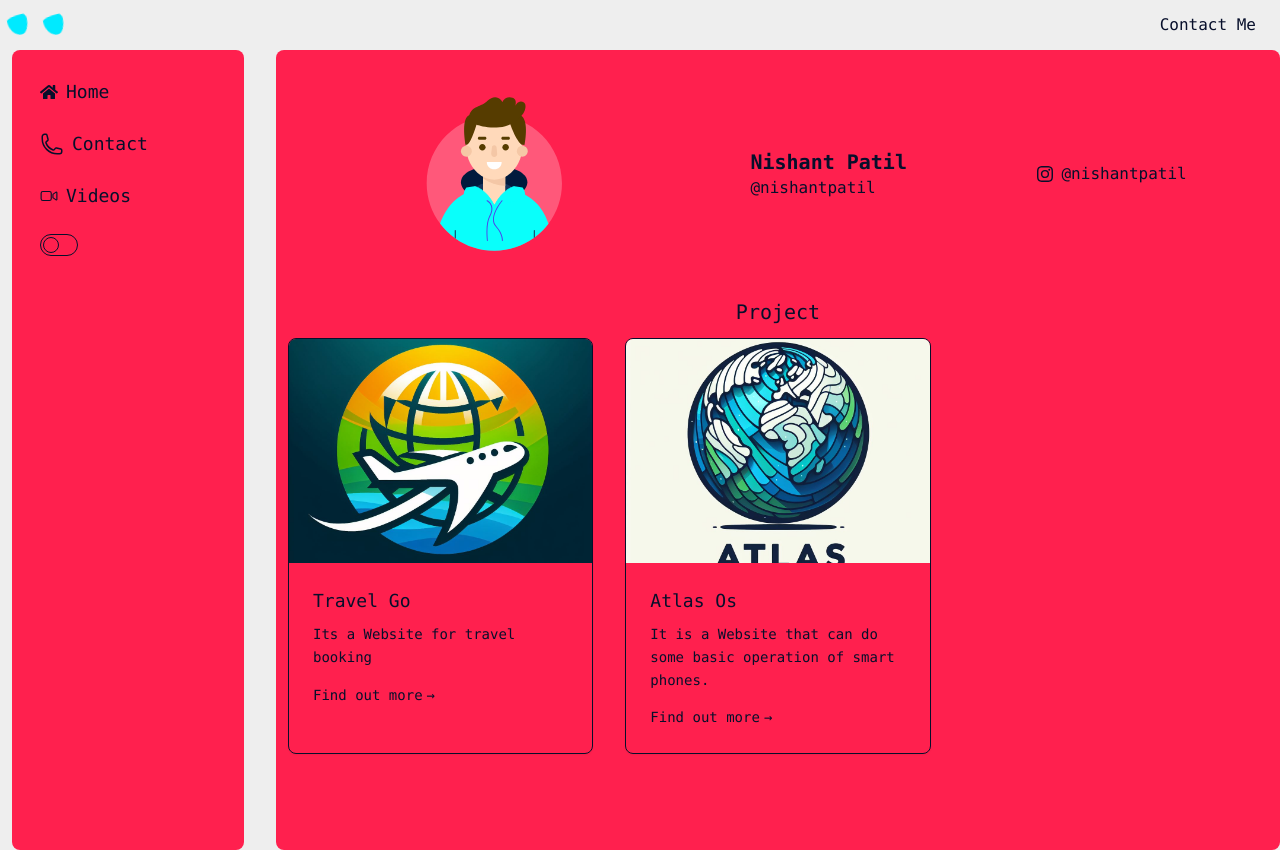
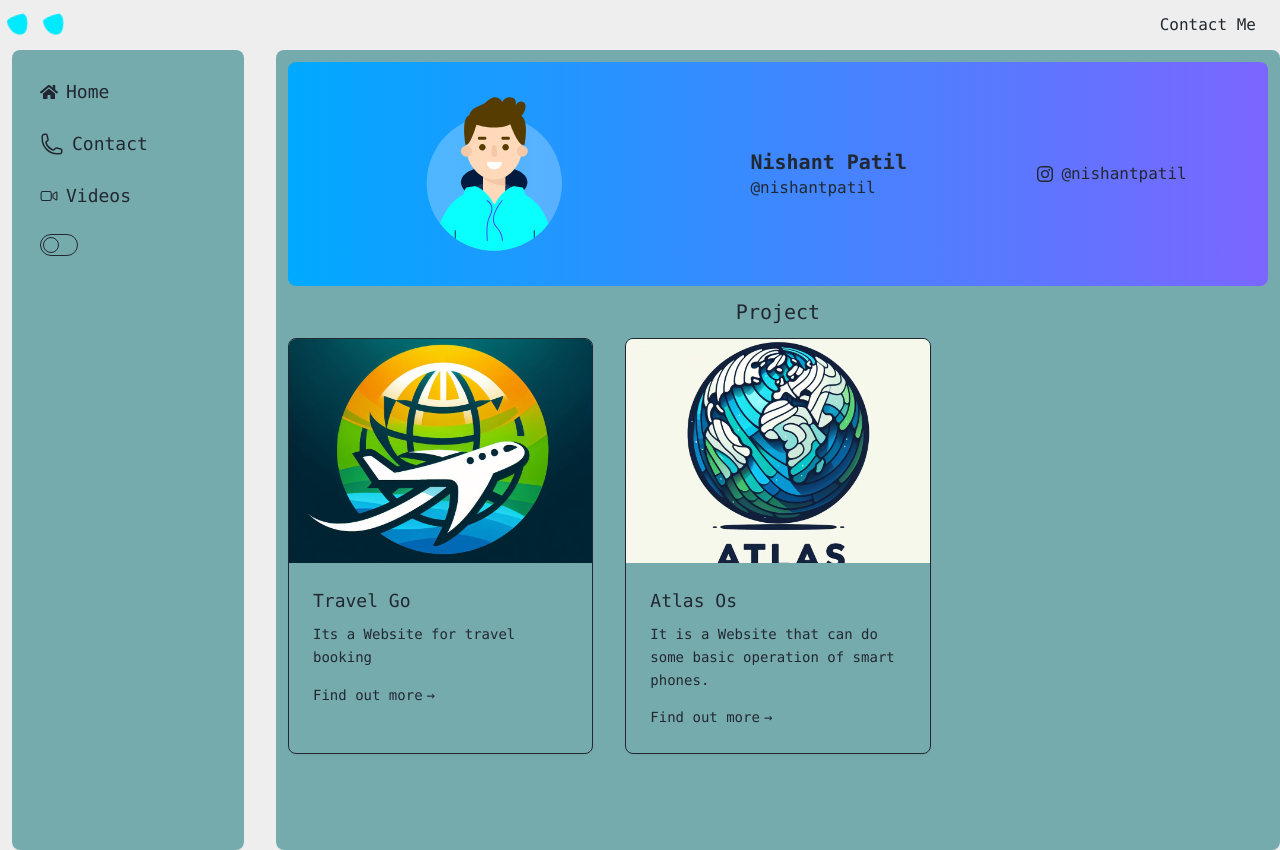
Before and after one commit to Nishant0121/Portfolio_Nishant, a React (Create React App) app: page / in a window 1280 px wide. Built offline with nearby package versions, Linux system fonts and the light colour scheme.

Commit message:
animation

```diff
--- a/src/components/project.js
+++ b/src/components/project.js
@@ -21,7 +21,7 @@ export const Projects = () => {
     >
       <div
         className={`menu h-svh mx-3  p-3  rounded-lg ${
-          isDarkMode ? "bg-secondary text-dark" : "bg-primary"
+          isDarkMode ? "bg-secondary text-light" : "bg-primary text-dark"
         }`}
       >
         <ul className="list-none  text-white">
@@ -64,10 +64,16 @@ export const Projects = () => {
       </div>
       <div
         className={`content rounded-lg ${
-          isDarkMode ? "bg-secondary text-dark" : "bg-primary"
+          isDarkMode ? "bg-secondary text-light" : "bg-primary text-dark"
         } `}
       >
-        <div className="info flex justify-around items-center p-3 m-3 rounded-lg bg-gradient-to-r from-indigo-500 via-purple-500 to-pink-500">
+        <div
+          className={`info flex justify-around items-center bg-gradient-to-r p-3 m-3 rounded-lg ${
+            isDarkMode
+              ? "bg-gradient-to-r from-blue to-light_blue"
+              : " bg-gradient-to-r from-light_blue to-blue"
+          }`}
+        >
           <Lottie className="profile z-0" animationData={profile} loop={true} />
           <div className="name flex flex-col justify-centre">
             <h1 className="text-xl font-semibold">Nishant Patil</h1>
--- a/src/styles/style.css
+++ b/src/styles/style.css
@@ -1,5 +1,21 @@
+.navbar {
+  transition: all 0.6s;
+}
+.project {
+  transition: all 0.6s;
+}
+.content {
+  transition: all 0.6s;
+}
+.menu {
+  transition: all 0.6s;
+}
 .ham_menu {
   display: none;
+  transition: all 0.6s;
+}
+.hamburger > div > svg {
+  transition: all 0.6s;
 }
 .hamburger {
   display: none;
--- a/tailwind.config.js
+++ b/tailwind.config.js
@@ -4,10 +4,12 @@ module.exports = {
   theme: {
     extend: {},
     colors: {
-      dark: "#070F2B",
+      dark: "#222831",
       light: "#EEEEEE",
-      primary: "#FF204E",
-      secondary: "#D4ADFC",
+      primary: "#76ABAE",
+      secondary: "#31363F",
+      blue: "#7B66FF",
+      light_blue: "#00A9FF",
     },
   },
   plugins: [],
```
